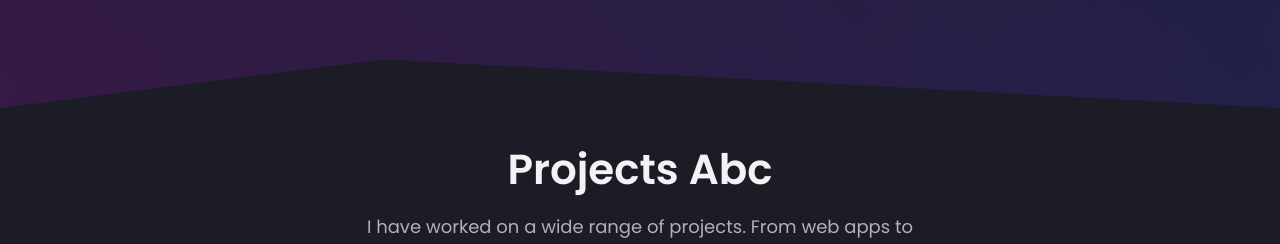
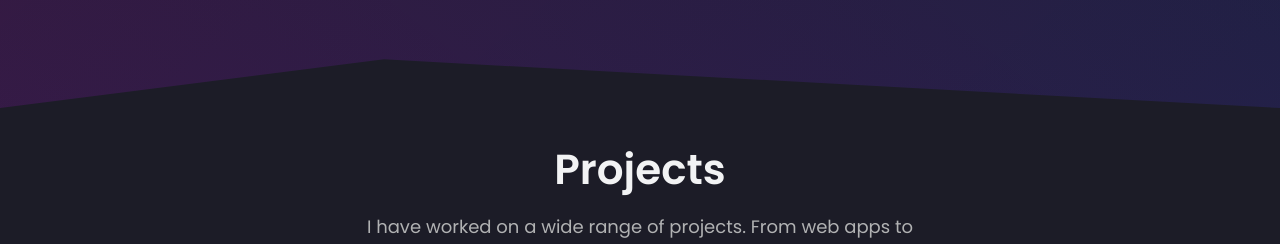
Before and after one commit to harsh5206/Portfolio, a React (Create React App) app: page / in a window 1280 px wide. Shown: the part 3100-3344 px from the top of the page. Built offline with nearby package versions, Linux system fonts and the light colour scheme.

Commit message:
abc remove

```diff
--- a/src/components/Projects/index.js
+++ b/src/components/Projects/index.js
@@ -122,7 +122,7 @@ const Projects = ({openModal,setOpenModal}) => {
     return (
       <Container id="projects">
         <Wrapper>
-          <Title>Projects Abc</Title>
+          <Title>Projects</Title>
           <Desc>
             I have worked on a wide range of projects. From web apps to android apps. Here are some of my projects.
           </Desc>
```
